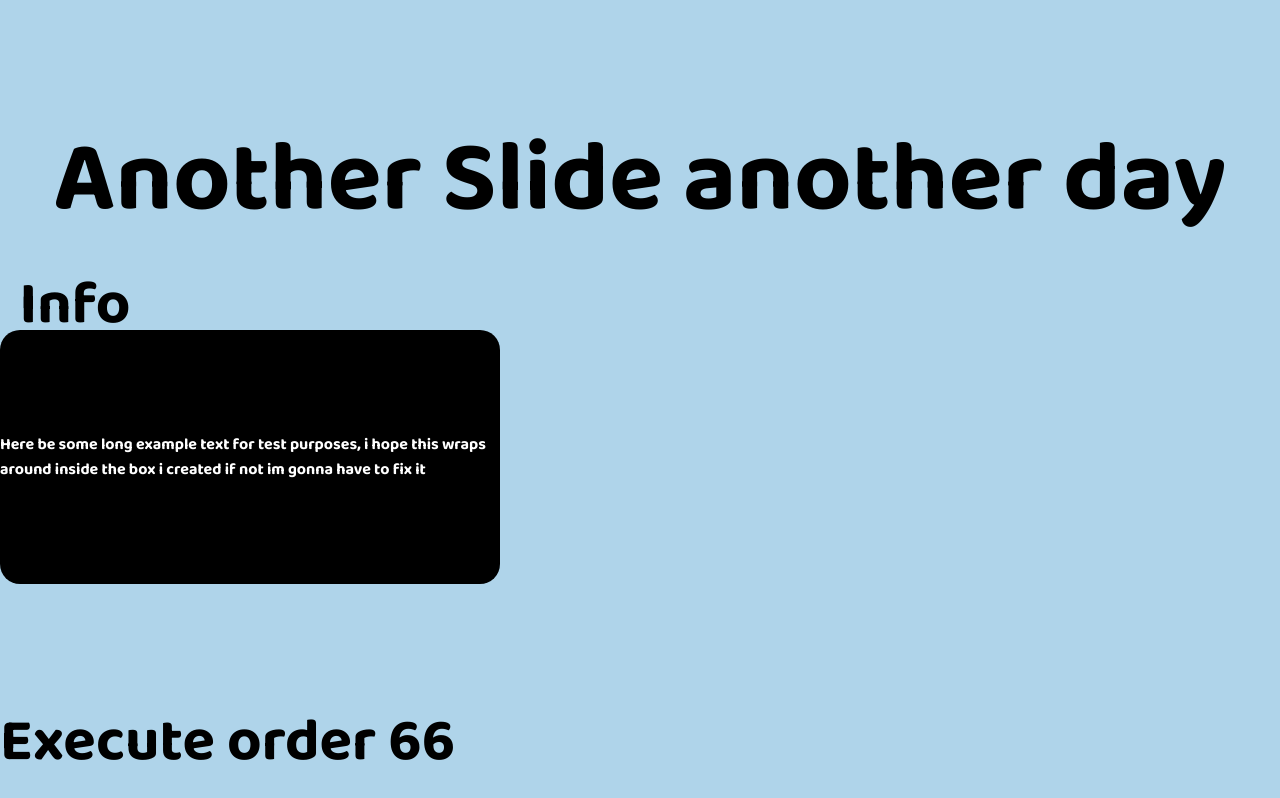
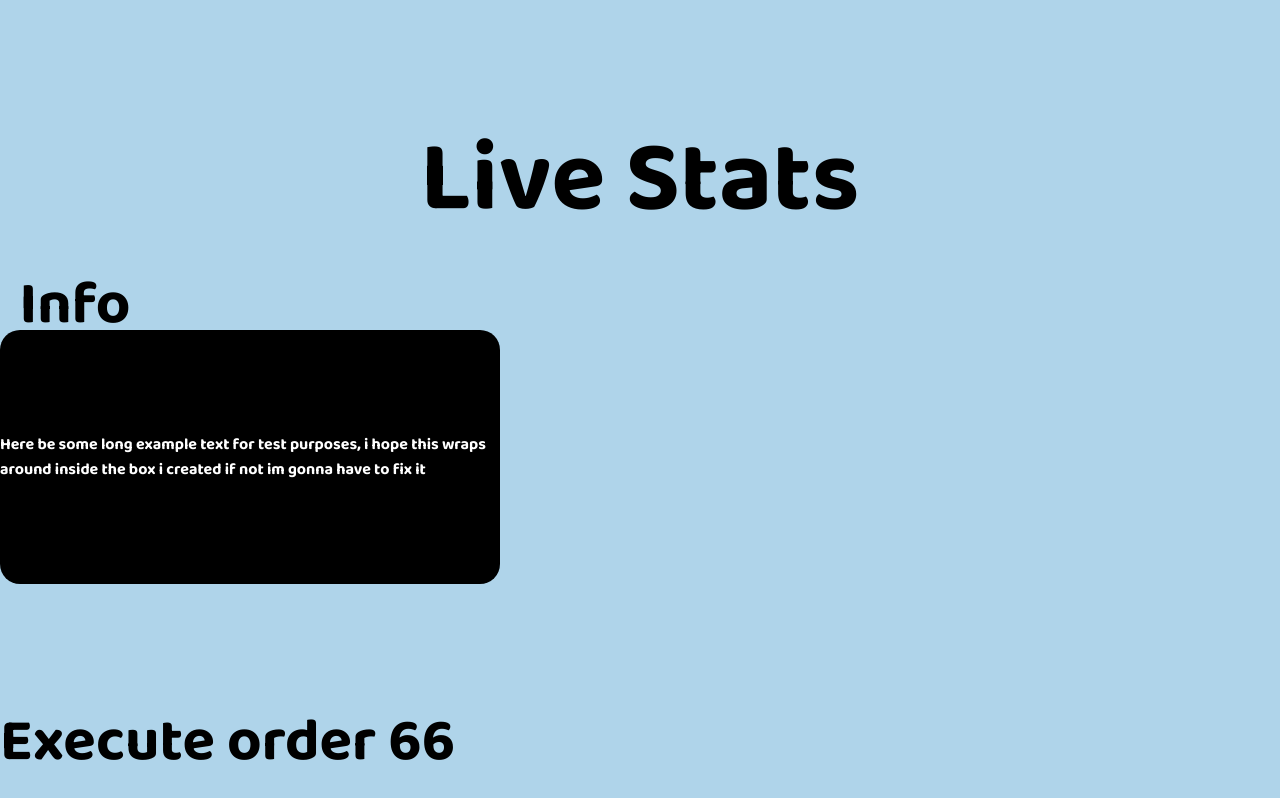
Before and after one commit to Zyxzo/pie-chart-stats, a website: page index.html in a window 1280 px wide. Drawn offline with nearby package versions, Linux system fonts and the light colour scheme; no server answers.

Commit message:
Opertional website pre slide2 code

```diff
--- a/index.html
+++ b/index.html
@@ -21,6 +21,7 @@
     </style>
 </head>
 
+<!-- Slide Numbero 1 Med Grafen-->
 <body>
    <div id="slide1" class="slide">
         <div class="container">
@@ -45,9 +46,12 @@
         </div>
     </div>
 
+
+<!-- Slide Numbero 2 Med coding experiments-->
+
     <div id="slide2" class="slide">
 
-        <h1> Another Slide another day</h1>
+        <h1>Live Stats</h1>
         <div class="boxflex" id="Flex1">Info</div>
         <div class="boxflex" id="Flex2">Here be some long example text for test purposes, i hope this wraps around inside the box i created if not im gonna have to fix it</div>
         <div class="boxflex" id="Flex3">Execute order 66</div>
```
